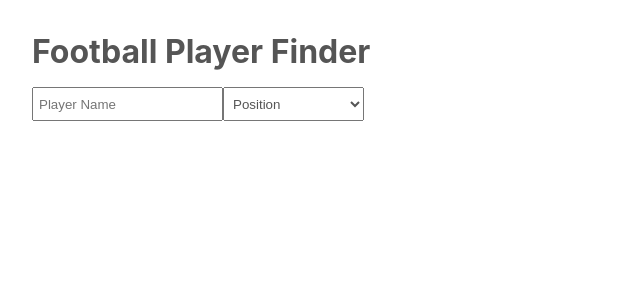
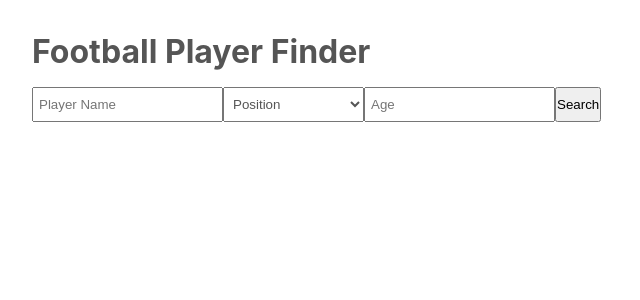
Before and after one commit to JesusMuller/player-finder, a React (Create React App) app: page / in a window 1280 px wide. Shown: the top 300 px of the page, without its empty margins (0-640 px from the left). Built offline with nearby package versions, Linux system fonts and the light colour scheme; the HTML template or start-up script is replaced by a standard one.

Commit message:
Adding submit button component and fixing styles

```diff
--- a/src/components/combo-box/combo-box.jsx
+++ b/src/components/combo-box/combo-box.jsx
@@ -1,6 +1,6 @@
 import React from 'react';
 import { string, arrayOf } from 'prop-types';
-import './combo-box.scss';
+import { searchFormComboBox } from './combo-box.module.scss';
 
 // optionsInitializer is the initial state of select
 // and an option to reset the selecte value
@@ -10,7 +10,7 @@ const ComboBox = ({ optionsInitializer, options }) => {
     ));
 
     return (
-        <select>
+        <select className={searchFormComboBox}>
             <option value="">{optionsInitializer}</option>
             {comboOptions}
         </select>
--- /dev/null
+++ b/src/components/combo-box/combo-box.module.scss
@@ -0,0 +1,6 @@
+.searchFormComboBox {
+    height: 35px;
+    box-sizing: border-box;
+    padding: 0 5px;
+    color: #555555;
+}
--- a/src/components/combo-box/combo-box.scss
+++ /dev/null
@@ -1,5 +0,0 @@
-select {
-    height: 34px;
-    padding: 0 5px;
-    color: #555555;
-}
--- a/src/components/search-form/search-form.jsx
+++ b/src/components/search-form/search-form.jsx
@@ -2,12 +2,15 @@ import React from 'react';
 import { positions } from '../../constants'
 import TextInput from '../text-input';
 import ComboBox from '../combo-box';
+import SubmitButton from '../submit-button';
 import './search-form.scss';
 
 const SearchForm = () => (
     <form>
         <TextInput placeHolder="Player Name" />
         <ComboBox optionsInitializer={"Position"} options={positions} />
+        <TextInput placeHolder="Age" />
+        <SubmitButton buttonText="Search"/>
     </form>
 );
 
--- /dev/null
+++ b/src/components/submit-button/index.js
@@ -0,0 +1 @@
+export { default } from './submit-button';
--- /dev/null
+++ b/src/components/submit-button/submit-button.jsx
@@ -0,0 +1,13 @@
+import React from 'react';
+import { string } from 'prop-types';
+import { submitButton } from './submit-button.module.scss';
+
+const SubmitButton = ({ buttonText }) => (
+    <input className={submitButton} type="submit" value={buttonText} />
+);
+
+SubmitButton.propTypes = {
+    buttonText: string
+};
+
+export default SubmitButton;
--- /dev/null
+++ b/src/components/submit-button/submit-button.module.scss
@@ -0,0 +1,4 @@
+.submitButton {
+    height: 35px;
+    box-sizing: border-box;
+}
--- a/src/components/text-input/text-input.jsx
+++ b/src/components/text-input/text-input.jsx
@@ -1,9 +1,9 @@
 import React from 'react';
 import { string } from 'prop-types';
-import './text-input.scss';
+import { textInput } from './text-input.module.scss';
 
 const TextInput = ({ placeHolder }) => (
-    <input type="text" placeholder={placeHolder} />
+    <input className={textInput} type="text" placeholder={placeHolder} />
 );
 
 TextInput.propTypes = {
--- /dev/null
+++ b/src/components/text-input/text-input.module.scss
@@ -0,0 +1,5 @@
+.textInput {
+    height: 35px;
+    padding: 0 5px;
+    box-sizing: border-box;
+}
--- a/src/components/text-input/text-input.scss
+++ /dev/null
@@ -1,4 +0,0 @@
-input {
-    height: 30px;
-    padding: 0 5px;
-}
```
